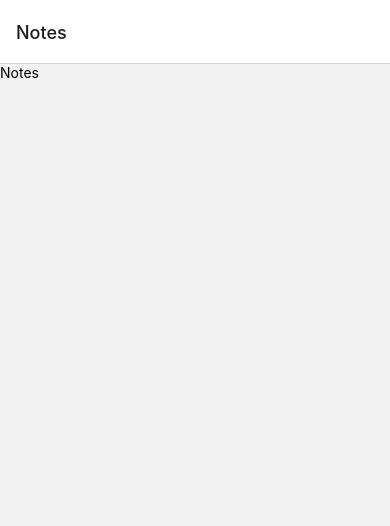
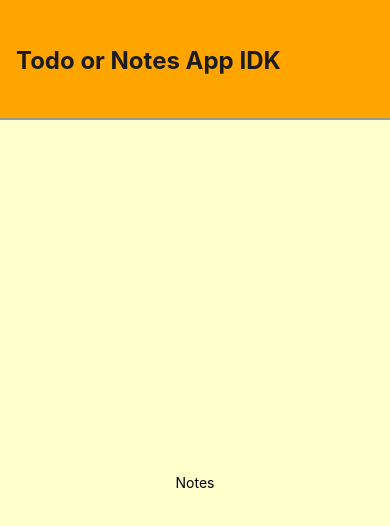
Before and after one commit to yjsoon/code_exp2022_notes_app, a React Native app: screen / in a window 390 px wide. Shown: the top 526 px of the page. Built offline with nearby package versions, Linux system fonts and the light colour scheme.

Commit message:
Added styling

```diff
--- a/App.js
+++ b/App.js
@@ -5,7 +5,11 @@ import { NavigationContainer } from "@react-navigation/native";
 import { createStackNavigator } from "@react-navigation/stack";
 
 function NotesScreen() {
-  return <Text>Notes</Text>;
+  return (
+    <View style={styles.container}>
+      <Text>Notes</Text>
+    </View>
+  );
 }
 
 const Stack = createStackNavigator();
@@ -14,7 +18,23 @@ export default function App() {
   return (
     <NavigationContainer>
       <Stack.Navigator>
-        <Stack.Screen name="Notes" component={NotesScreen} />
+        <Stack.Screen
+          name="Notes"
+          component={NotesScreen}
+          options={{
+            title: "Todo or Notes App IDK",
+            headerTitleStyle: {
+              fontWeight: "bold",
+              fontSize: 24,
+            },
+            headerStyle: {
+              backgroundColor: "orange",
+              height: 120,
+              borderBottomColor: "#999",
+              borderBottomWidth: 2,
+            },
+          }}
+        />
       </Stack.Navigator>
     </NavigationContainer>
   );
@@ -23,7 +43,7 @@ export default function App() {
 const styles = StyleSheet.create({
   container: {
     flex: 1,
-    backgroundColor: "#fff",
+    backgroundColor: "#ffc",
     alignItems: "center",
     justifyContent: "center",
   },
```
